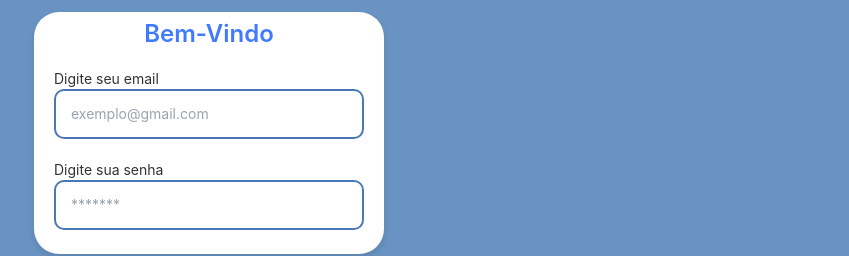
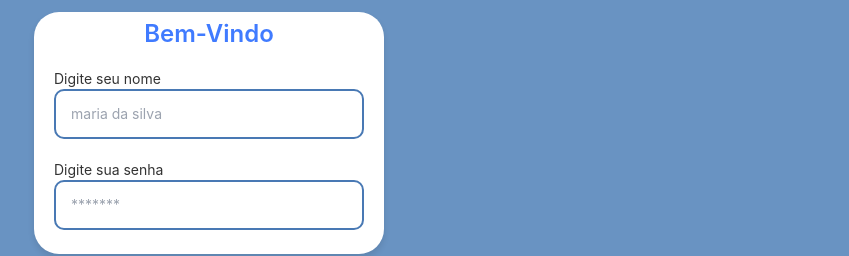
Before and after one commit to h0landa/connect-azul, a React (Vite) app: page /login in a window 1280 px wide. Shown: the part 206-462 px from the top of the page, without its empty margins (431-1280 px from the left). Built offline with nearby package versions, Linux system fonts and the light colour scheme.

Commit message:
alteracao para nome

```diff
--- a/src/pages/login.jsx
+++ b/src/pages/login.jsx
@@ -78,11 +78,11 @@ function Login() {
         <h1 className="bem-vindo">Bem-Vindo</h1>
 
         {renderInputField(
-          "username",
-          "exemplo@gmail.com",
-          "username",
+          "Nome",
+          "maria da silva",
+          "Nome",
           loginData.username,
-          "Digite seu email"
+          "Digite seu nome"
         )}
 
         {renderInputField(
```
